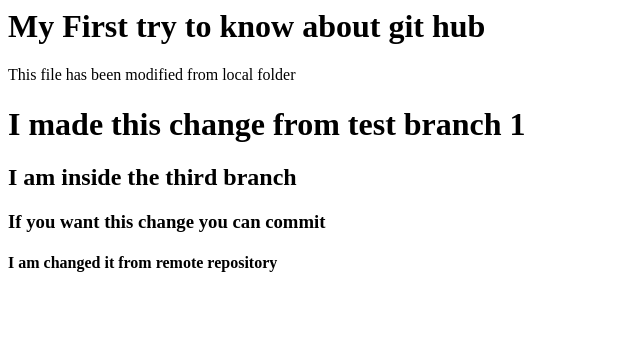
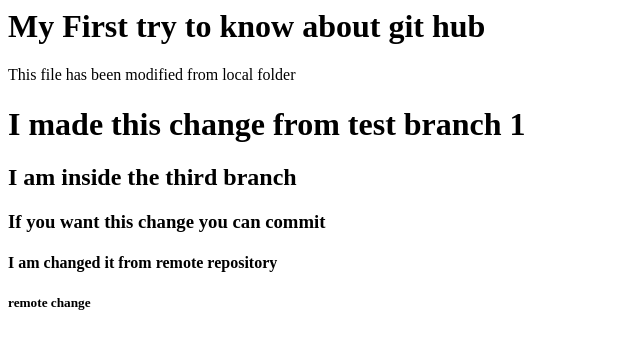
Before and after one commit to vijayannamalai1/testrepository, a plain HTML site: page index.html in a window 1280 px wide. Shown: the full height of the page, 0-640 px from the left. Drawn offline with Linux system fonts and the light colour scheme.

Commit message:
last remote change

```diff
--- a/index.html
+++ b/index.html
@@ -6,3 +6,5 @@
 <h3> If you want this change you can commit</h3>
 
 <h4>I am changed it from remote repository</h4>
+
+<h5> remote change</h5>
```
